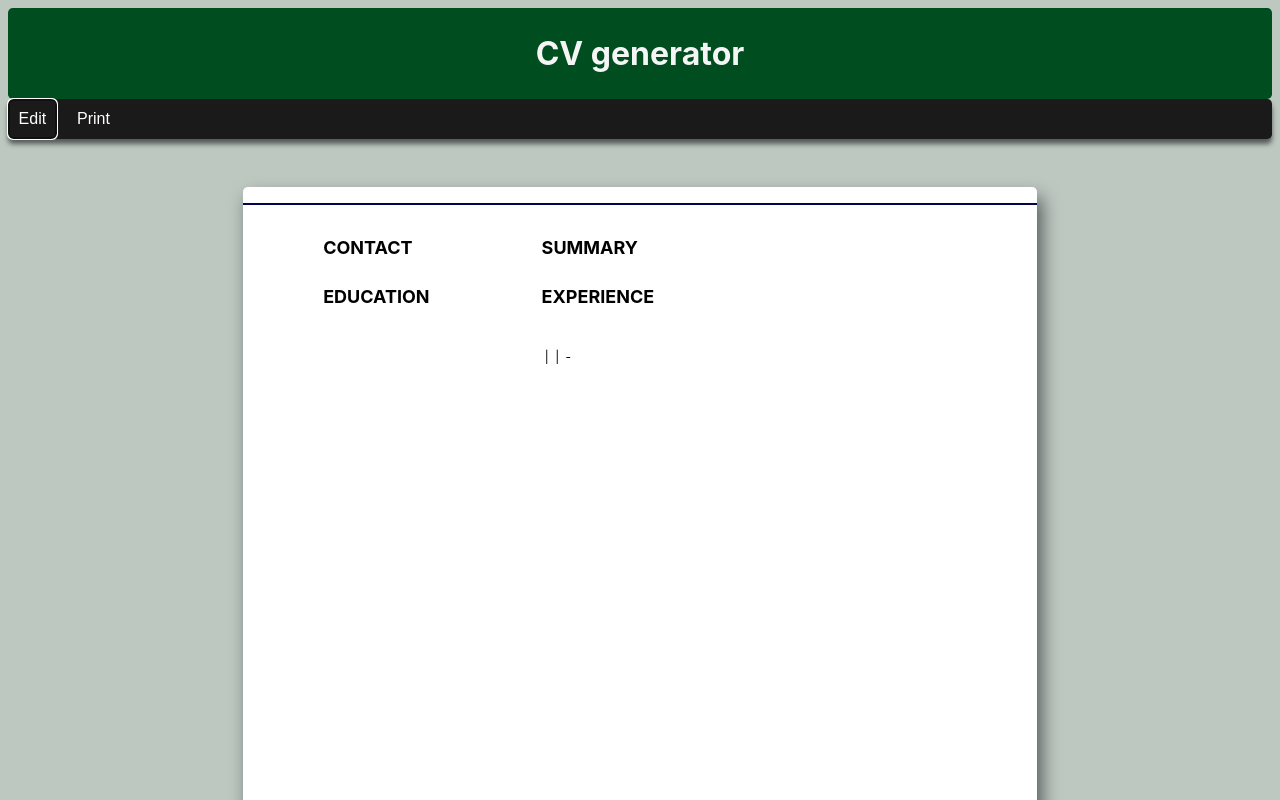
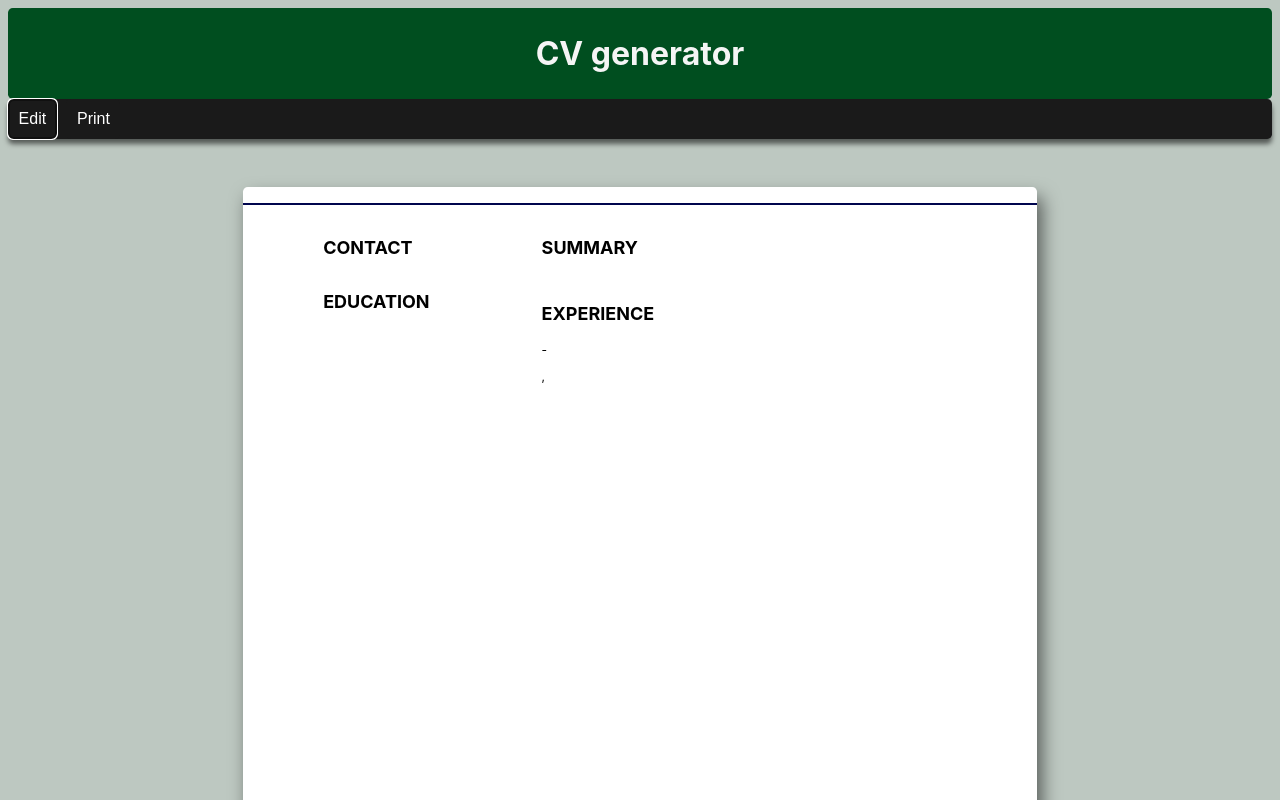
Before and after one commit to asiill/cv-app, a React (Vite) app: page / in a window 1280 px wide. Both pictures are taken after a click on the button "Preview". Shown: the top 800 px of the page. Built offline with nearby package versions, Linux system fonts and the light colour scheme.

Commit message:
Update styles

```diff
--- a/src/components/CVPreview.jsx
+++ b/src/components/CVPreview.jsx
@@ -25,9 +25,7 @@ export default class CVPreview extends Component{
                             />
                         </div>
                         <div className="education-container">
-                            <div className="section-header">
-                                <h2>EDUCATION</h2>
-                            </div>
+                            <h2>EDUCATION</h2>
                             <div className="section-content">
                                 {educationInfo.educationArr.map(edu => {
                                     return (
@@ -50,9 +48,7 @@ export default class CVPreview extends Component{
                             <p>{personalInfo.summary}</p>
                         </div>
                         <div className="experience-container">
-                            <div className="section-header">
-                                <h2>EXPERIENCE</h2>
-                            </div>
+                            <h2>EXPERIENCE</h2>
                             <div className="section-content">
                                 {experienceInfo.experienceArr.map(exp => {
                                     return (
--- a/src/components/ExperienceItem.jsx
+++ b/src/components/ExperienceItem.jsx
@@ -5,21 +5,10 @@ export default function ExperienceItem({
 }) {
     return (
         <div className="experience-item">
-            <div className="position-container">
-                <h3 className={id}>{position}</h3>
-            </div>
-            <div className="details-container">
-                <p className={id}>{employer}</p>
-                <p>|</p>
-                <p className={id}>{location}</p>
-                <p>|</p>
-                <p className={id}>{startDate}</p>
-                <p>-</p>
-                <p className={id}>{endDate}</p>
-            </div>
-            <div className="description-container">
-                <p className={id}>{description}</p>
-            </div>
+            <h3 className={id}>{position}</h3>
+            <p className={id}>{startDate} - {endDate}</p>
+            <p className={id}>{employer}, {location}</p>
+            <p className={id}>{description}</p>
         </div>
 
     );
--- a/src/styles/preview.css
+++ b/src/styles/preview.css
@@ -48,21 +48,14 @@
     padding: 1rem 5rem 1rem 1rem;
 }
 
-.education-container, .experience-container {
+.personal-container, .summary-container, .education-container, .experience-container {
     display: flex;
     flex-direction: column;
-    gap: 1rem;
+    gap: 0.3rem;
 }
 
 .section-content {
     display: flex;
     flex-direction: column;
-    gap: 1rem;
-}
-
-/* ----- Experience item styles ----- */
-
-.details-container {
-    display: flex;
     gap: 0.2rem;
 }
```
